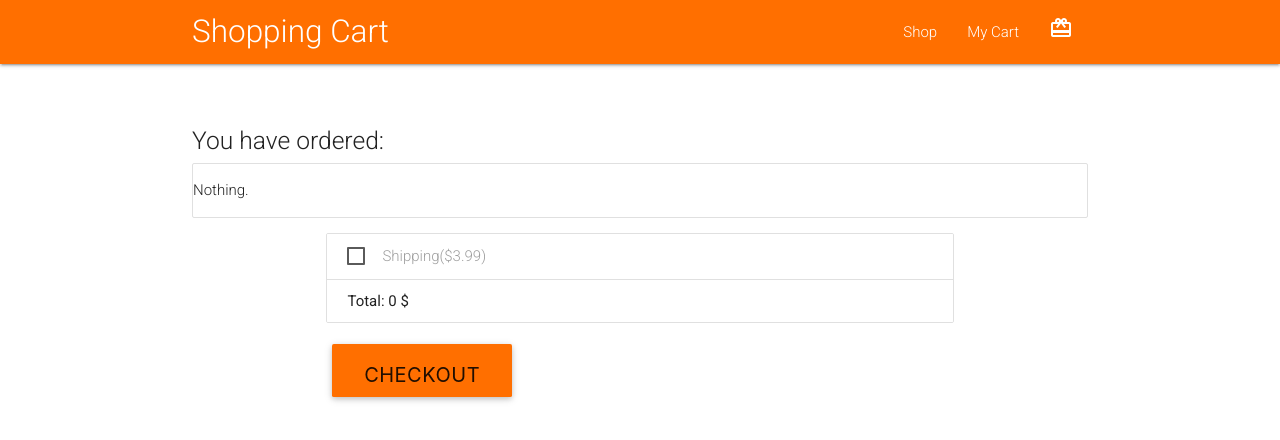
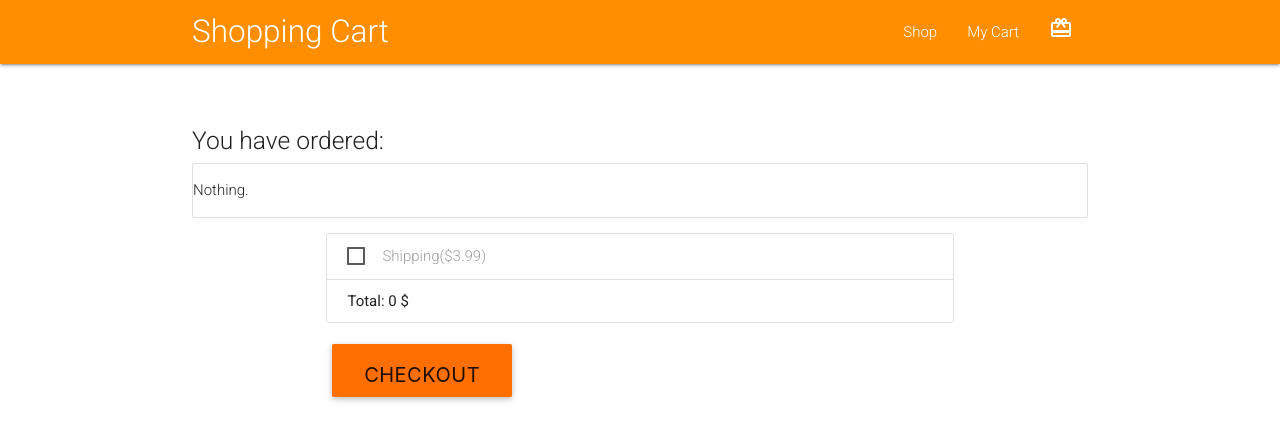
Before and after one commit to meryemkmr/React-Shopping-Cart, a React (Create React App) app: page /cart in a window 1280 px wide. Shown: the top 440 px of the page. Built offline with nearby package versions, Linux system fonts and the light colour scheme.

Commit message:
change color

```diff
--- a/src/components/layout/Header.js
+++ b/src/components/layout/Header.js
@@ -9,7 +9,7 @@ import { addToCart ,dataFetch} from '../../actions/cartActions'
 
      }, [])
     return(
-            <nav className="nav-wrapper  amber darken-4">
+            <nav className="nav-wrapper  amber darken-3">
                 <div className="container">
                     <Link to="/" className="brand-logo "><>Shopping Cart</></Link>
 
```
